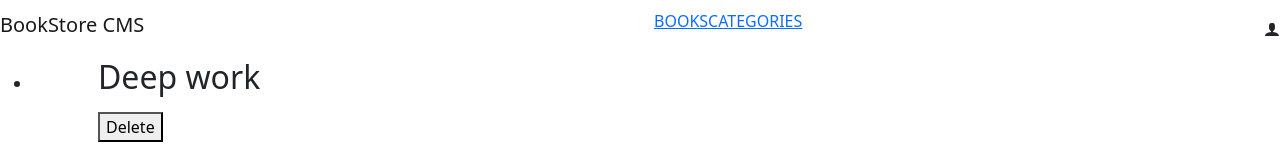
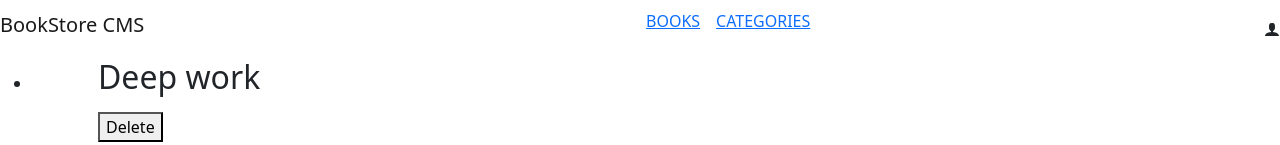
Before and after one commit to soesandarwin2201/Book_Store_React_Project, a React (Create React App) app: page / in a window 1280 px wide. Shown: the top 145 px of the page. Built offline with nearby package versions, Linux system fonts and the light colour scheme.

Commit message:
Add some padding for navabr

```diff
--- a/src/components/Navbar.jsx
+++ b/src/components/Navbar.jsx
@@ -7,10 +7,10 @@ function Navbar() {
     <nav className="navbar">
       <h1 className="navbar-brand">BookStore CMS </h1>
       <ul>
-        <Link to="/" className="nav-item">
+        <Link to="/" className="nav-item m-2">
           BOOKS
         </Link>
-        <Link to="/categories" className="nav-item">
+        <Link to="/categories" className="nav-item m-2">
           CATEGORIES
         </Link>
       </ul>
```
